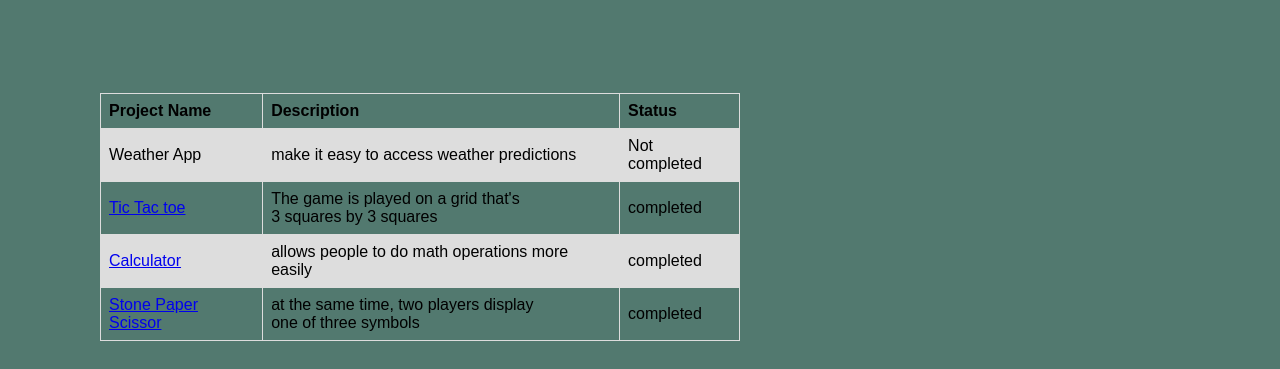
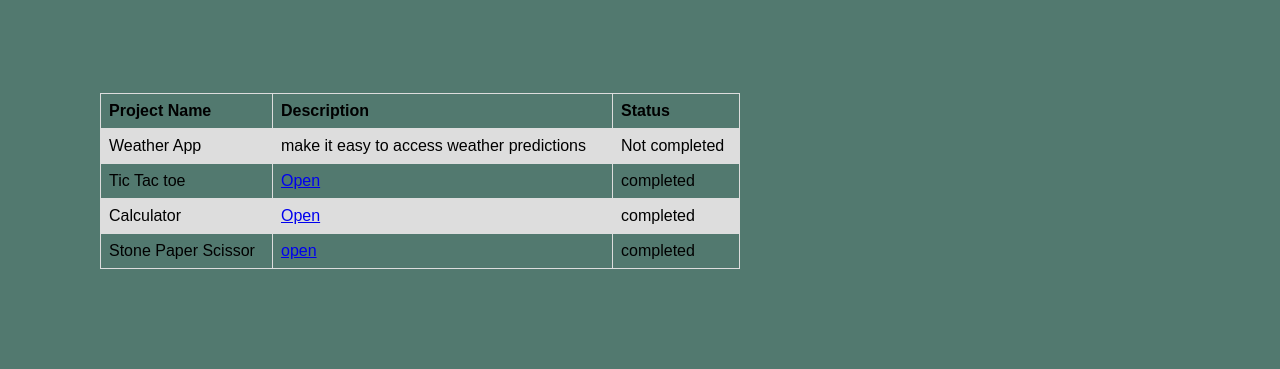
Before and after one commit to Diwakar-Bhardwaj/My-website-f, a plain HTML site: page project.html in a window 1280 px wide. Shown: the part 61-430 px from the top of the page. Drawn offline with Linux system fonts and the light colour scheme.

Commit message:
Update project.html
opeen

```diff
--- a/project.html
+++ b/project.html
@@ -48,18 +48,21 @@
           <td>Not completed</td>
         </tr>
         <tr>
-          <td><a href="Tic.html">Tic Tac toe</a></td>
-          <td>The game is played on a grid that's <br> 3 squares by 3 squares</td>
+
+          <td>Tic Tac toe</td>
+            <td><a href="Tic.html">Open</a></td>
           <td>completed</td>
         </tr>
         <tr>
-          <td><a href="calculator.html">Calculator</a></td>
-          <td>allows people to do math operations more easily</td>
+
+          <td>Calculator</td>
+            <td><a href="calculator.html">Open</a></td>
           <td>completed</td>
         </tr>
         <tr>
-          <td><a href="stone.html">Stone Paper Scissor</a></td>
-          <td> at the same time, two players display <br> one of three symbols</td>
+
+          <td>Stone Paper Scissor </td>
+            <td><a href="stone.html"> open</a></td>
           <td>completed</td>
         </tr>
 </body>
```
